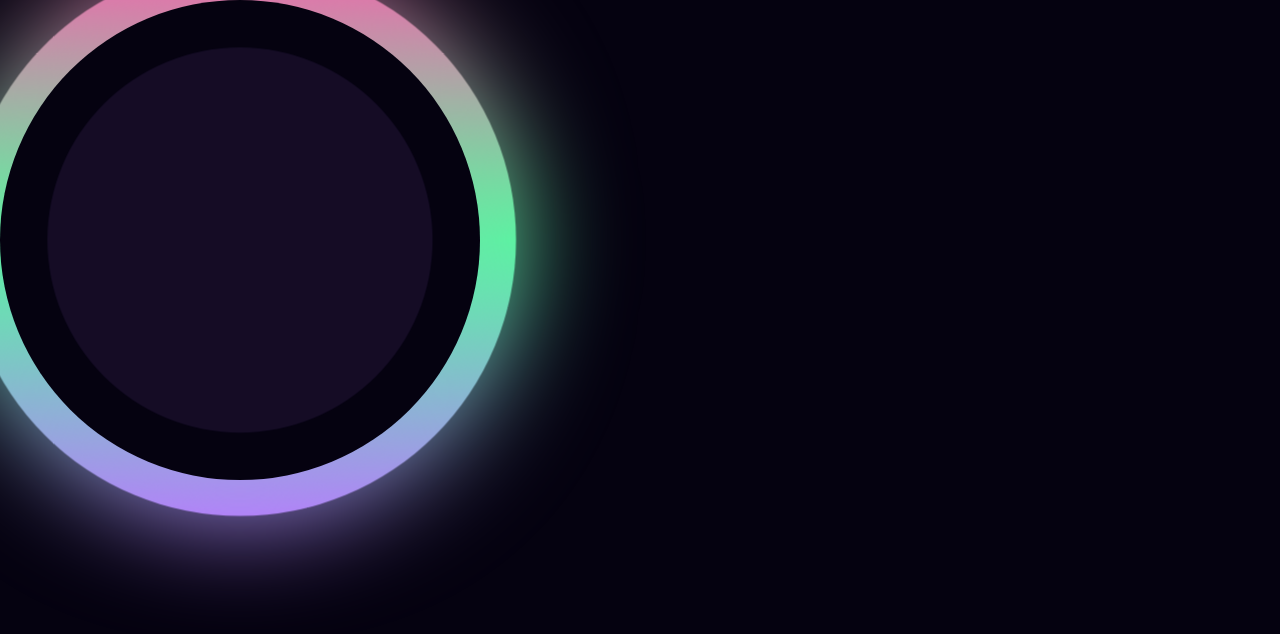
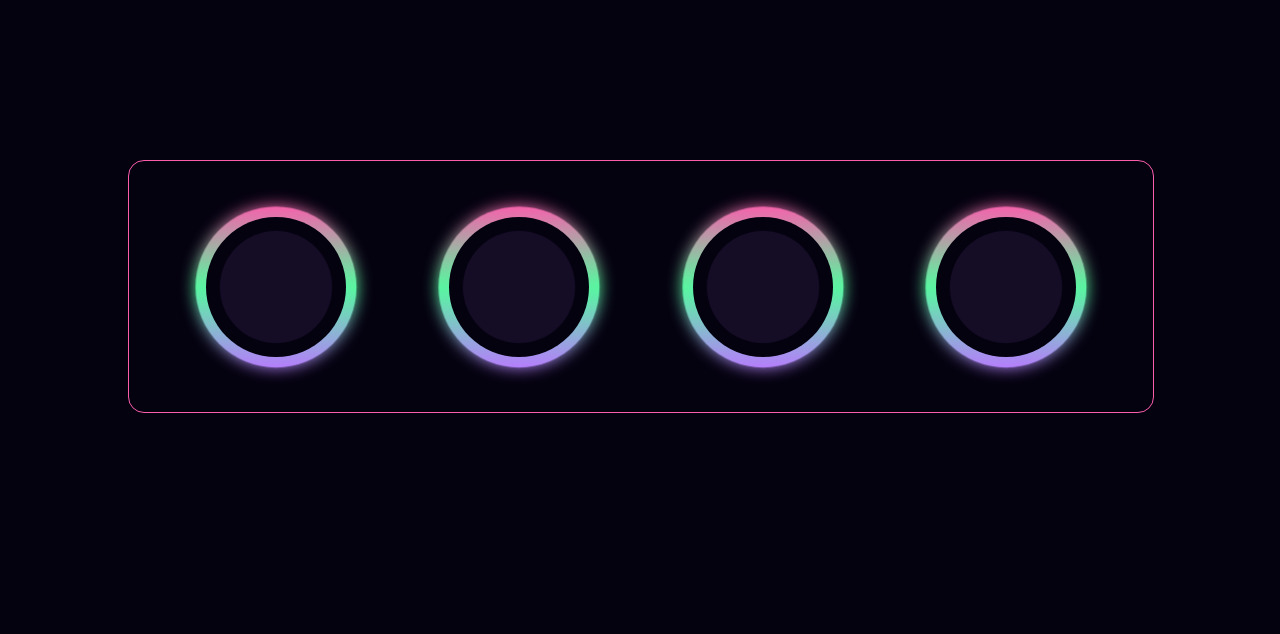
Before and after one commit to victor-uni-kilo/ITA-Advanced-CSS, a plain HTML site: page index.html in a window 1280 px wide. Drawn offline with Linux system fonts and the light colour scheme.

Commit message:
A2-Animation within context as a component

```diff
--- a/index.html
+++ b/index.html
@@ -8,11 +8,39 @@
   <title>Document</title>
 </head>
 <body>
+  <div id="main-container">
+    <div class="spinner-component">
       <div class="circle-container">
         <div class="circle-pulse"></div>
         <div class="circle-pulse"></div>
       </div>
-    <div class="circle-gradient">
+      <div class="circle-gradient"></div>
+    </div>
+
+    <div class="spinner-component">
+      <div class="circle-container">
+        <div class="circle-pulse"></div>
+        <div class="circle-pulse"></div>
+      </div>
+      <div class="circle-gradient"></div>
+    </div>
+
+    <div class="spinner-component">
+      <div class="circle-container">
+        <div class="circle-pulse"></div>
+        <div class="circle-pulse"></div>
+      </div>
+      <div class="circle-gradient"></div>
+    </div>
+
+    <div class="spinner-component">
+      <div class="circle-container">
+        <div class="circle-pulse"></div>
+        <div class="circle-pulse"></div>
+      </div>
+      <div class="circle-gradient"></div>
+    </div>
+
   </div>
 </body>
 </html>
--- a/style.css
+++ b/style.css
@@ -1,9 +1,10 @@
 :root {
-    --circ-radius: 60vmin;
+    --comp-size: 200px;
+    --circ-radius: calc(var(--comp-size) * 0.7);
     --ring-scale: 1.15;
-    /* centar kruga X,  Y */
-    --circ-centerX: calc(50vw -(var(--circ-radius) / 2));
-    --circ-centerY: calc(50vh -(var(--circ-radius) / 2));
+    --blur-radius: calc(var(--circ-radius) * 0.05);
+    /* centar X,  Y */
+    --comp-center: calc((var(--comp-size) / 2) - (var(--circ-radius) / 2) );
     /* color */
     --circ-col-1: #fb5dad;
     --circ-col-2: #55fb9f;
@@ -22,28 +23,49 @@ body{
     background-color:  var(--col-dark);
 }
 
+/* FLEXBOX DEMO */
+
+#main-container{
+  margin: 20vh 10vw;
+  padding: 2vw;
+  height: min-content;
+  width: 76vw;
+
+  display: flex;
+  flex-direction: row;
+  flex-wrap: wrap;
+  justify-content: space-around;
+  align-items: center;
+
+  border: 1px solid var(--circ-col-1);
+  border-radius: 1rem;
+}
+
+/* SPINNER KOMPONENTA CSS */
+
+.spinner-component {
+  position: relative;
+  width: var(--comp-size);
+  height: var(--comp-size);
+
+  display: flex;
+  justify-content: center;
+  align-items: center;
+}
+
 /* osobine kruga: */
 [class*="circle"], [class*="circle"]::after {
-  /* preklapanje */
   position: absolute;
-  /* dimenzije */
   width: var(--circ-radius);
   height: var(--circ-radius);
-  /* ...kruga */
   border-radius: 50%;
-}
-/* centriranje */
-body > [class*="circle"] {
-  top: var(--circ-centerY);
-  left: var(--circ-centerX);
 }
 
 .circle-container {
-  /* sakriti gradijent : border-image ne postuje border-radius */
   background-color: var(--col-dark);
 }
 
- /* OBRUCH */
+ /* prsten */
 .circle-gradient, .circle-gradient::after{
   background-image: var(--lin-grad);
  }
@@ -51,25 +73,23 @@ body > [class*="circle"] {
  .circle-gradient {
   z-index: -1;
   transform: scale(var(--ring-scale));
-
   animation: spin calc(var(--anim-dur) / 2) linear infinite;
  }
 
  .circle-gradient::after{
   content: "";
   display: block;
-
-  filter: blur(calc(var(--circ-radius) * 0.1));
+  filter: blur(var(--blur-radius));
  }
 
- /* PULSE u SREDINI */
+ /* puls u sredini */
 .circle-pulse{
-    background-color: var(--circ-col-3);
-    opacity: 0%;
-    animation: pulse var(--anim-dur) ease infinite;
+  background-color: var(--circ-col-3);
+  opacity: 0%;
+  animation: pulse var(--anim-dur) ease infinite;
 }
 
-.circle-pulse:first-child{
+.circle-pulse:last-child{
   animation-delay: calc(var(--anim-dur) / 2);
 }
 
```
Lines whose indentation alone changed are shown as unchanged.
